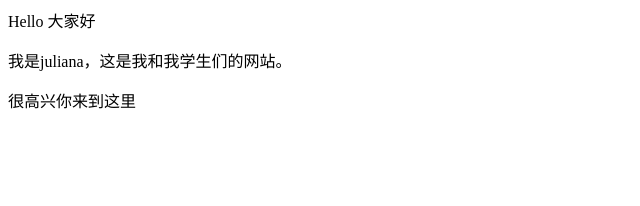
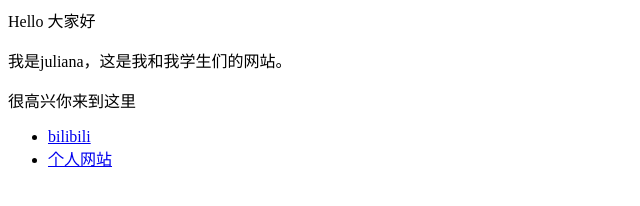
Before and after one commit to juliana-students/juliana-students.github.io, a plain HTML site: page index.html in a window 1280 px wide. Shown: the whole page, without its empty margins (0-640 px from the left). Drawn offline with Linux system fonts and the light colour scheme.

Commit message:
Update index.html

```diff
--- a/index.html
+++ b/index.html
@@ -1,3 +1,7 @@
 <p>Hello 大家好</p>
 <p>我是juliana，这是我和我学生们的网站。</p>
 <p>很高兴你来到这里</p>
+<ul>
+  <li><a href="https://space.bilibili.com/87817874">bilibili</a></li>
+  <li><a href="http://juliana-students.github.io">个人网站</a></li>
+  </ul>
```
